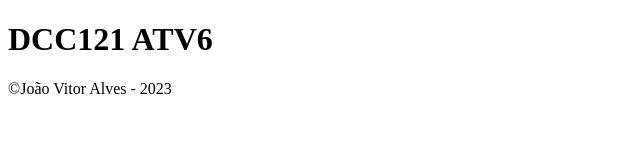
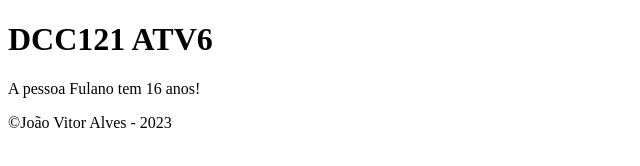
Before and after one commit to ufjf-dcc121/ufjf-dcc121-2023-1-atv6-JoaoAGO, a plain HTML site: page index.html in a window 1280 px wide. Shown: the whole page, without its empty margins (0-640 px from the left). Drawn offline with Linux system fonts and the light colour scheme.

Commit message:
Altera conteúdo via javascript

```diff
--- a/index.html
+++ b/index.html
@@ -10,7 +10,11 @@
     <header>
         <h1>DCC121 ATV6</h1>
     </header>
-    <main></main>
+
+    <main>
+        <p id="saida">A pessoa NOME tem x anos!</p>
+    </main>
+
     <footer>
         &copy;João Vitor Alves - 2023
     </footer>
@@ -27,6 +31,9 @@
         };
         pessoa.envelhecer();
         console.log(pessoa);
+        const p = document.getElementById('saida');
+        console.log(p);
+        p.innerText = `A pessoa ${pessoa.nome} tem ${pessoa.idade} anos!`;
     </script>
 </body>
 </html>
```
